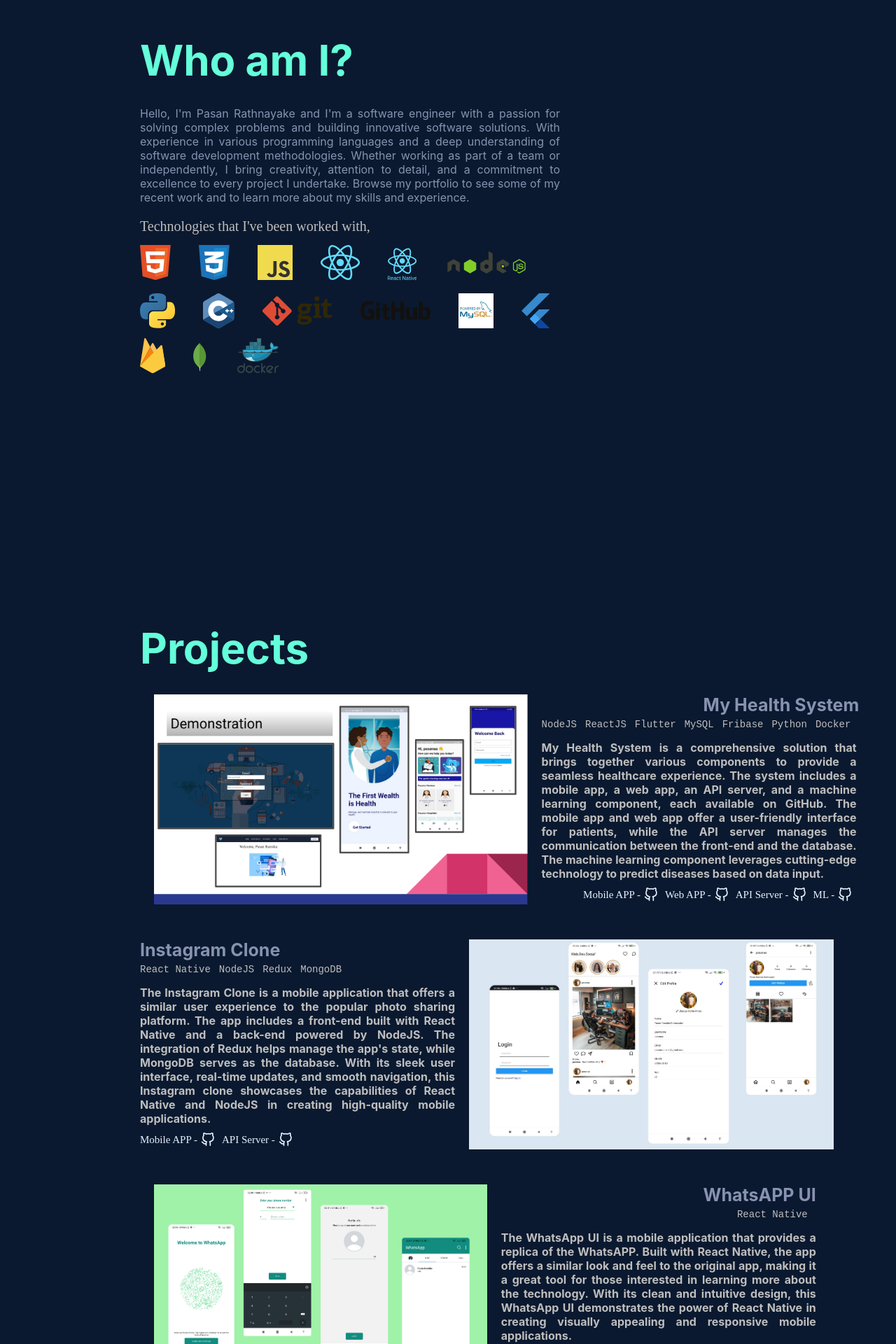
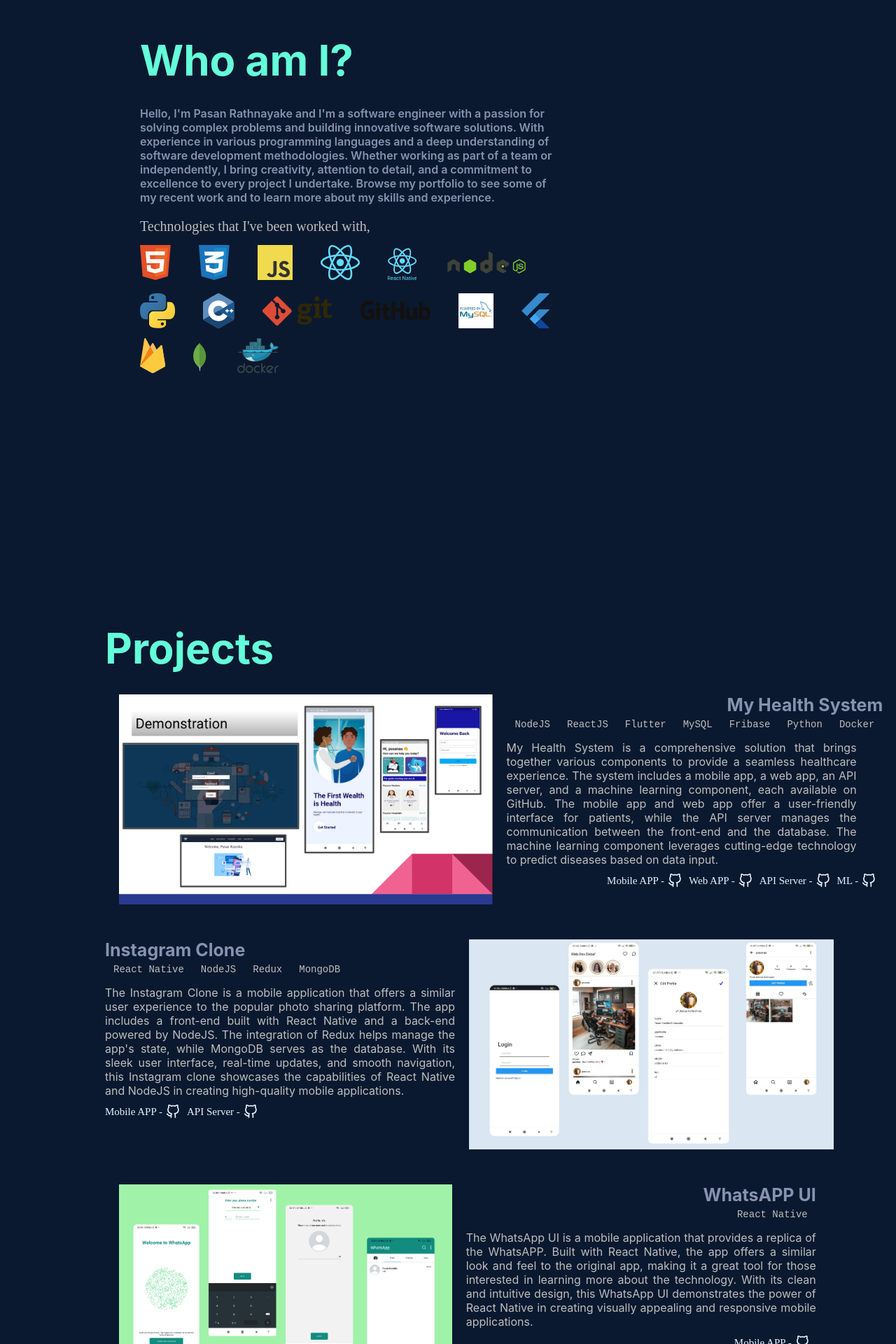
Before and after one commit to prrathnayake/Portfolio, a React (Create React App) app: page / in a window 1280 px wide. Shown: the part 620-2540 px from the top of the page at 70% size. Built offline with nearby package versions, Linux system fonts and the light colour scheme.

Commit message:
add small changes to UI

```diff
--- a/src/components/sections/about.js
+++ b/src/components/sections/about.js
@@ -33,7 +33,8 @@ export default function About() {
     font-size: 16px;
     color: ${(props) => props.fontColor};
     font-family: var(--font-sans);
-    text-align: justify;
+    font-weight: 600;
+    text-align: left;
   `;
   const SubTitle = styled.p`
     padding-top: 20px;
--- a/src/components/sections/projects.js
+++ b/src/components/sections/projects.js
@@ -6,7 +6,7 @@ import Icon from "../icons/icon";
 
 export default function Projects() {
   const ProjectsBody = styled.div`
-    padding: 10px 200px;
+    padding: 10px 150px;
   `;
   const HeaderOne = styled.h1`
     font-size: 60px;
@@ -16,6 +16,8 @@ export default function Projects() {
   `;
   const ProjectCard = styled.div`
     display: flex;
+    flex-direction: row;
+    justify-content: space-between;
     padding-bottom: 50px;
   `;
   const ProjectDetails = styled.div``;
@@ -23,13 +25,14 @@ export default function Projects() {
     display: flex;
     flex-direction: row;
     padding-top: 5px;
-    justify-content:  ${(props) => props.side};
+    justify-content: ${(props) => props.side};
   `;
   const TechListItem = styled.p`
     font-size: 14px;
     color: ${(props) => props.fontColor};
     font-family: var(--font-mono);
     padding-right: 12px;
+    padding-left: 12px;
   `;
   const ProjectName = styled.h2`
     font-size: 25px;
@@ -41,7 +44,8 @@ export default function Projects() {
     font-size: 16px;
     color: ${(props) => props.fontColor};
     font-family: var(--font-sans);
-    width: 450px;
+    font-weight: 400;
+    width: 500px;
     text-align: justify;
     padding-top: 15px;
   `;
@@ -56,7 +60,7 @@ export default function Projects() {
     padding-top: 10px;
     display: flex;
     flex-direction: row;
-    justify-content:  ${(props) => props.side};
+    justify-content: ${(props) => props.side};
     a {
       text-decoration: none;
       color: ${(props) => props.fontColor};
@@ -79,7 +83,9 @@ export default function Projects() {
             return (
               <ProjectCard>
                 <ProjectDetails>
-                  <ProjectName side={"left"} fontColor={slate}>{details.name}</ProjectName>
+                  <ProjectName side={"left"} fontColor={slate}>
+                    {details.name}
+                  </ProjectName>
                   <TechList side={"left"}>
                     {details.techs.map((tech) => {
                       return (
@@ -115,7 +121,9 @@ export default function Projects() {
                   alt="myHealthSystem"
                 />
                 <ProjectDetails>
-                  <ProjectName side={"right"} fontColor={slate}>{details.name}</ProjectName>
+                  <ProjectName side={"right"} fontColor={slate}>
+                    {details.name}
+                  </ProjectName>
                   <TechList side={"right"}>
                     {details.techs.map((tech) => {
                       return (
```
